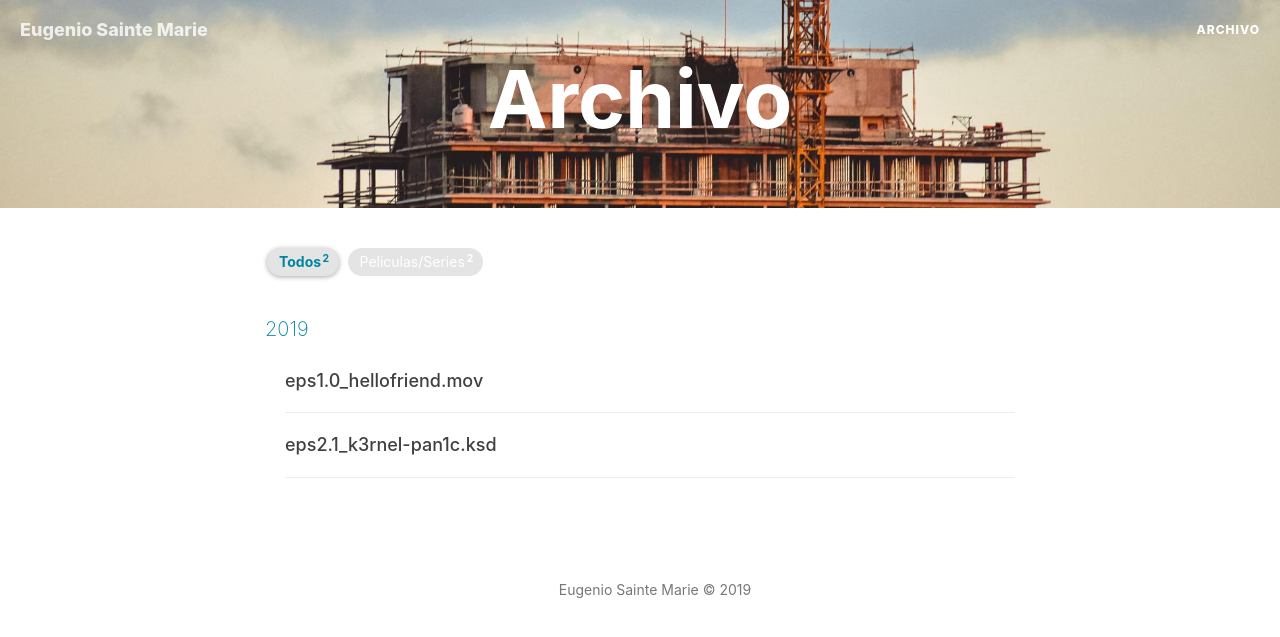
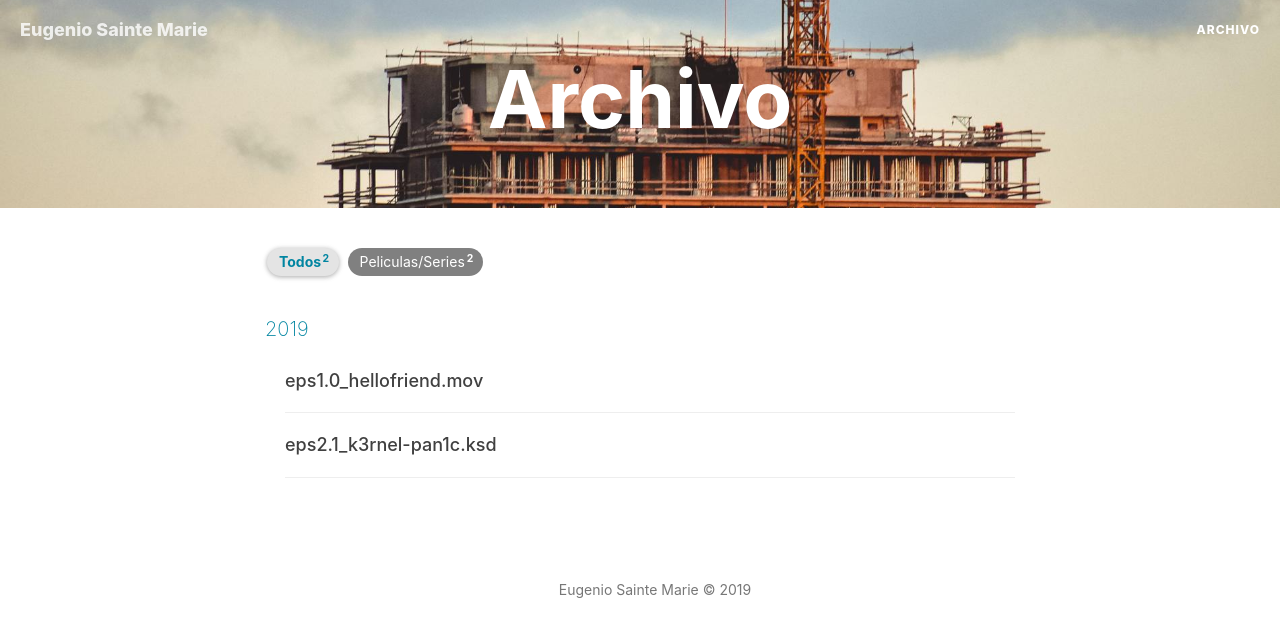
Before and after one commit to eugeniosaintemarie/notes, a Jekyll site: the page built from archive.html, in a window 1280 px wide. Shown: the top 637 px of the page. Built offline with Jekyll 4.4.1, drawn with Linux system fonts in a browser that asks for light colours; comment, search, counter and statistics services are not loaded.

Commit message:
Update archive.html

```diff
--- a/archive.html
+++ b/archive.html
@@ -6,7 +6,7 @@ header-img: "img/sys/tag-bg.jpg"
 ---
 
 <style>
-	#tag_cloud .tag-button {background-color: #e4e4e4 !important;}
+	#tag_cloud .tag-button {background-color: grey !important;}
 </style>
 
 <!-- Page Header -->
```
